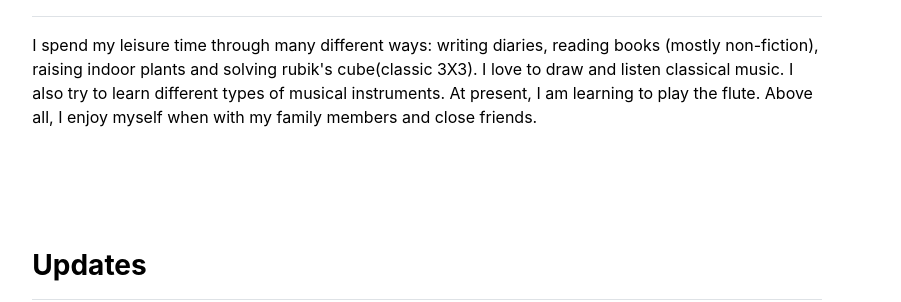
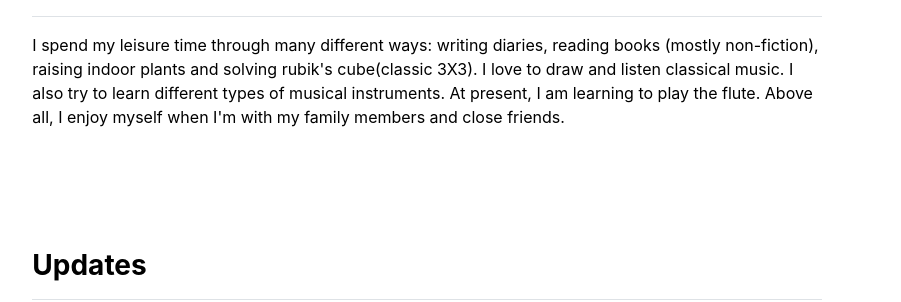
Before and after one commit to Anannabiswas/anannabiswas.github.io, a Jekyll site: the page built from index.md, in a window 1280 px wide. Shown: the part 1421-1723 px from the top of the page, without its empty margins (189-1090 px from the left). Built offline with Jekyll 4.4.1, drawn with Linux system fonts in a browser that asks for light colours.

```diff
--- a/_layouts/home.html
+++ b/_layouts/home.html
@@ -40,7 +40,7 @@ layout: default
    <p>
     I spend my leisure time through many different ways: writing diaries, reading books (mostly non-fiction), raising indoor plants and solving
     rubik's cube(classic 3X3). I love to draw and listen classical music. I also try to learn different types of musical instruments. At present, I am learning to play
-    the flute. Above all, I enjoy myself when with my family members and close friends.
+    the flute. Above all, I enjoy myself when I'm with my family members and close friends.
   </p>
    </div>
 </div>
```
